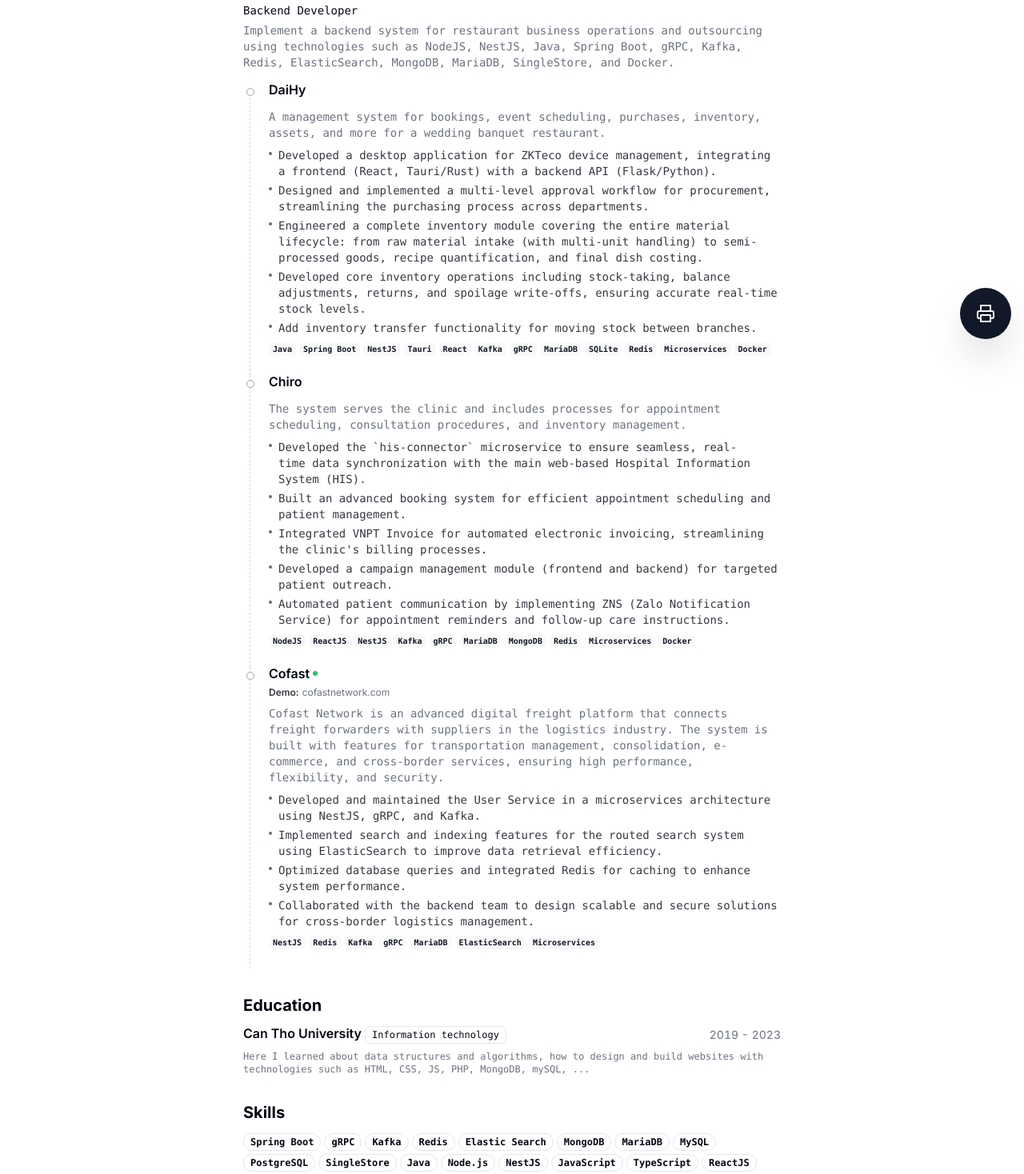
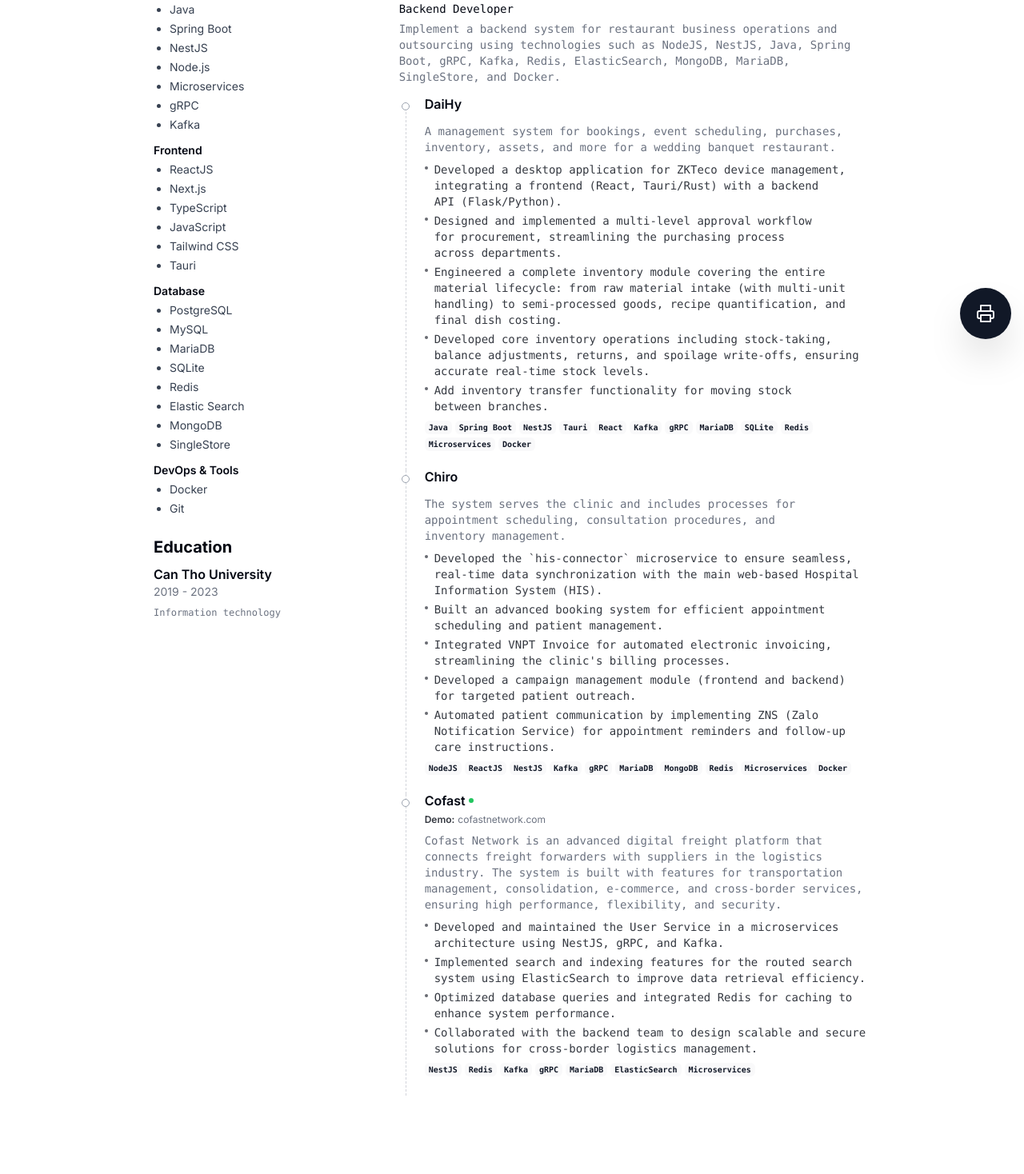
Before and after one commit to syurodev/cv, a Next.js app: page /cv in a window 1280 px wide. Shown: the part 360-1828 px from the top of the page at 80% size. After the commit the page ends 1794 px from the top, so only its background shows below. Built offline with nearby package versions, Linux system fonts and the light colour scheme.

Commit message:
Tái cấu trúc bố cục CV thành lưới hai cột, di chuyển kỹ năng và học vấn sang cột trái, kinh nghiệm làm việc sang cột phải, và điều chỉnh độ rộng nội dung.

```diff
--- a/src/app/cv/page.tsx
+++ b/src/app/cv/page.tsx
@@ -1,7 +1,6 @@
 import { PrintDrawer } from "@/components/print-drawer";
 import { ProjectCard } from "@/components/project-card";
 import { Avatar, AvatarFallback, AvatarImage } from "@/components/ui/avatar";
-import { Badge } from "@/components/ui/badge";
 import { Button } from "@/components/ui/button";
 import { Card, CardContent, CardHeader } from "@/components/ui/card";
 import { Section } from "@/components/ui/section";
@@ -17,7 +16,7 @@ export const metadata: Metadata = {
 export default function Page() {
   return (
     <main className="container relative mx-auto scroll-my-12 px-9 py-4 md:p-16 print:static print:m-0 print:block print:h-auto print:min-h-0 print:w-full print:max-w-none print:overflow-visible print:p-0">
-      <section className="mx-auto w-full max-w-2xl space-y-8 bg-white print:w-full print:max-w-none print:space-y-4">
+      <section className="mx-auto w-full max-w-4xl space-y-8 bg-white print:space-y-4">
         <div className="flex items-center justify-between">
           <div className="flex-1 space-y-1.5">
             <h1 className="text-2xl font-bold">{RESUME_DATA.name}</h1>
@@ -98,14 +97,72 @@ export default function Page() {
             </Avatar>
           </div>
         </div>
-        {/* <Section className="print-compact-section">
+
+        {/* 2-Column Layout */}
+        <div className="grid grid-cols-1 gap-6 md:grid-cols-3 print:grid-cols-3">
+          {/* Left Column: Skills & Education */}
+          <div className="col-span-1 space-y-6">
+            {/* Skills */}
+            <Section className="print-compact-section">
               <h2 className="print-compact-text text-xl font-bold print:text-lg">
-            About
+                Skills
               </h2>
-          <p className="print-compact-text text-pretty font-mono text-sm text-muted-foreground print:text-xs print:text-black">
-            {RESUME_DATA.summary}
-          </p>
-        </Section> */}
+              <div className="space-y-3">
+                {Object.entries(RESUME_DATA.skills).map(
+                  ([category, skills]) => (
+                    <div key={category}>
+                      <h3 className="mb-1 text-sm font-semibold print:text-black">
+                        {category}
+                      </h3>
+                      <ul className="ml-5 list-disc space-y-1 text-sm print:text-black">
+                        {skills.map((skill) => (
+                          <li
+                            key={skill}
+                            className="text-gray-700 print:text-black"
+                          >
+                            {skill}
+                          </li>
+                        ))}
+                      </ul>
+                    </div>
+                  ),
+                )}
+              </div>
+            </Section>
+
+            {/* Education */}
+            <Section className="print-compact-section print:break-before-page">
+              <h2 className="print-compact-text text-xl font-bold print:text-lg">
+                Education
+              </h2>
+              {RESUME_DATA.education.map((education) => {
+                return (
+                  <Card
+                    key={education.school}
+                    className="print-break-inside-avoid print-compact-card flex flex-col"
+                  >
+                    <CardHeader className="print:py-1">
+                      <div className="flex flex-col gap-y-1 text-base">
+                        <h3 className="font-semibold leading-none">
+                          {education.school}
+                        </h3>
+                        <div className="text-sm text-gray-500">
+                          {education.start} - {education.end}
+                        </div>
+                      </div>
+                    </CardHeader>
+                    <CardContent className="mt-2 font-mono text-xs print:text-sm print:text-black">
+                      {education.degree}
+                    </CardContent>
+                  </Card>
+                );
+              })}
+            </Section>
+          </div>
+
+          {/* Right Column: Work Experience & Projects */}
+          <div className="col-span-2 space-y-6">
+            {/* Work Experience */}
             <Section className="print-compact-section">
               <h2 className="print-compact-text text-xl font-bold print:text-lg">
                 Work Experience
@@ -119,18 +176,6 @@ export default function Page() {
                           <a className="hover:underline" href={work.link}>
                             {work.company}
                           </a>
-
-                      <div className="inline-flex gap-x-1">
-                        {work.badges.map((badge) => (
-                          <Badge
-                            variant="outline"
-                            className="align-middle text-xs print:border-gray-300 print:bg-gray-100 print:text-black"
-                            key={badge}
-                          >
-                            {badge}
-                          </Badge>
-                        ))}
-                      </div>
                         </h3>
                         <div className="text-sm tabular-nums text-gray-500">
                           {work.start} - {work.end}
@@ -179,58 +224,8 @@ export default function Page() {
                 );
               })}
             </Section>
-        <Section className="print-compact-section">
-          <h2 className="print-compact-text text-xl font-bold print:text-lg">
-            Education
-          </h2>
-          {RESUME_DATA.education.map((education) => {
-            return (
-              <Card
-                key={education.school}
-                className="print-break-inside-avoid print-compact-card"
-              >
-                <CardHeader className="print:py-1">
-                  <div className="flex items-center justify-between gap-x-2 text-base">
-                    <h3 className="font-semibold leading-none">
-                      {education.school}{" "}
-                      <Badge
-                        variant={"outline"}
-                        className="font-mono text-xs font-light print:border-gray-300 print:bg-gray-100 print:text-black"
-                      >
-                        {education.degree}
-                      </Badge>
-                    </h3>
-                    <div className="text-sm tabular-nums text-gray-500">
-                      {education.start} - {education.end}
-                    </div>
-                  </div>
-                </CardHeader>
-                <CardContent className="mt-2 font-mono text-xs print:text-sm print:text-black">
-                  {education.description}
-                </CardContent>
-              </Card>
-            );
-          })}
-        </Section>
-        <Section className="print-compact-section">
-          <h2 className="print-compact-text text-xl font-bold print:text-lg">
-            Skills
-          </h2>
-          <div className="flex flex-wrap gap-1">
-            {RESUME_DATA.skills.map((skill) => {
-              return (
-                <Badge
-                  key={skill}
-                  variant={"outline"}
-                  className="rounded-full print:border-gray-300 print:bg-gray-100 print:text-black"
-                >
-                  {skill}
-                </Badge>
-              );
-            })}
-          </div>
-        </Section>
 
+            {/* Projects */}
             {RESUME_DATA.projects.length > 0 && (
               <Section className="print-compact-section scroll-mb-16 print:mt-2">
                 <h2 className="print-compact-text text-xl font-bold print:text-lg">
@@ -246,8 +241,12 @@ export default function Page() {
                           description={project.description}
                           tasks={project.tasks as any}
                           tags={project.techStack}
-                      link={"link" in project ? project.link?.href : undefined}
-                      repo={"link" in project ? project.link?.repo : undefined}
+                          link={
+                            "link" in project ? project.link?.href : undefined
+                          }
+                          repo={
+                            "link" in project ? project.link?.repo : undefined
+                          }
                           status={project.status}
                           isFirst={index === 0}
                           isLast={index === RESUME_DATA.projects.length - 1}
@@ -258,6 +257,8 @@ export default function Page() {
                 </div>
               </Section>
             )}
+          </div>
+        </div>
       </section>
 
       <PrintDrawer />
--- a/src/app/globals.css
+++ b/src/app/globals.css
@@ -60,11 +60,12 @@
 @media print {
   @page {
     size: A4 portrait;
-    margin: 10mm; /* Set standard safe margins for printers */
+    margin: 15mm 0 15mm 0; /* Top/Bottom margins for every page. Sides 0. */
   }
 
   html,
   body {
+    padding: 0 15mm; /* Side padding only */
     -webkit-print-color-adjust: exact;
     print-color-adjust: exact;
     width: auto !important;
@@ -72,7 +73,6 @@
     overflow: visible !important;
     background-color: white !important;
     margin: 0 !important;
-    padding: 0 !important;
   }
 
   .cv-container {
--- a/src/data/resume-data.tsx
+++ b/src/data/resume-data.tsx
@@ -150,25 +150,35 @@ export const RESUME_DATA = {
       ],
     },
   ],
-  skills: [
+  skills: {
+    Backend: [
+      "Java",
       "Spring Boot",
+      "NestJS",
+      "Node.js",
+      "Microservices",
       "gRPC",
       "Kafka",
+    ],
+    Frontend: [
+      "ReactJS",
+      "Next.js",
+      "TypeScript",
+      "JavaScript",
+      "Tailwind CSS",
+      "Tauri",
+    ],
+    Database: [
+      "PostgreSQL",
+      "MySQL",
+      "MariaDB",
+      "SQLite",
       "Redis",
       "Elastic Search",
       "MongoDB",
-    "MariaDB",
-    "MySQL",
-    "PostgreSQL",
       "SingleStore",
-    "Java",
-    "Node.js",
-    "NestJS",
-    "JavaScript",
-    "TypeScript",
-    "ReactJS",
-    "Next.js",
-    "Tailwind CSS",
     ],
+    "DevOps & Tools": ["Docker", "Git"],
+  },
   projects: [],
 } as const;
```
Also changed, not shown: src/components/project-card.tsx (+14 -11 lines). Lines whose indentation alone changed are shown as unchanged.
